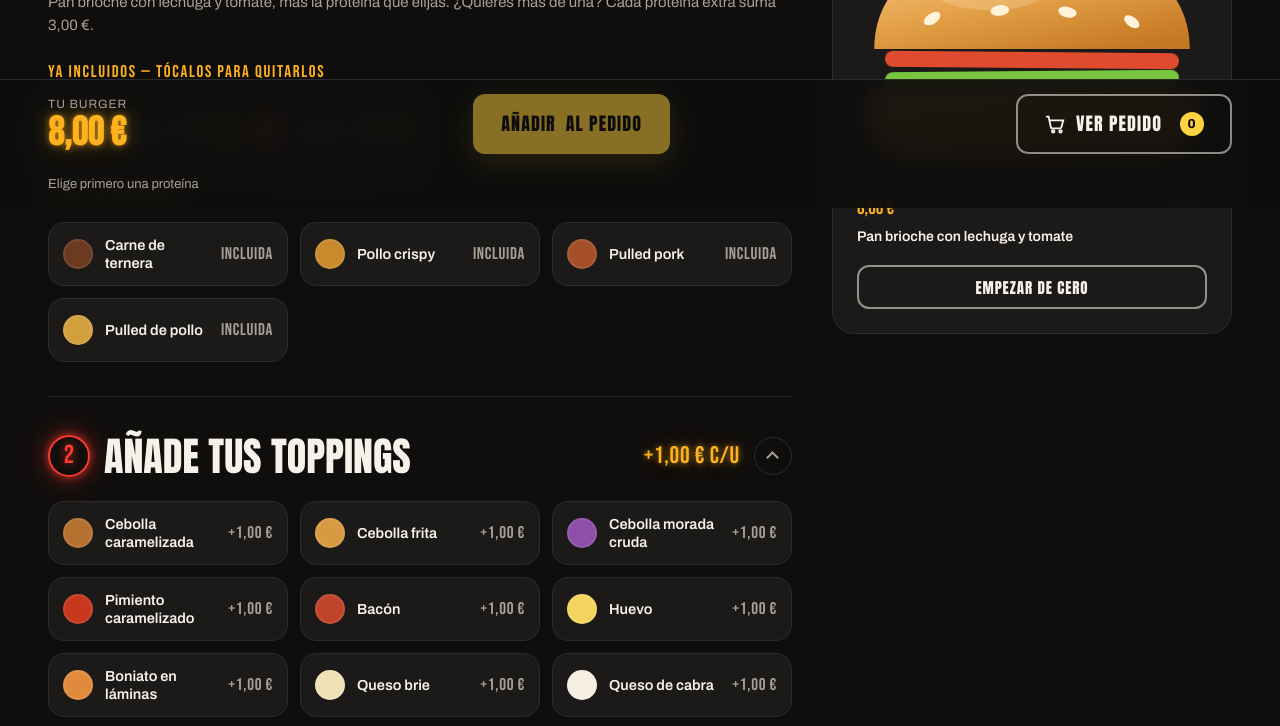
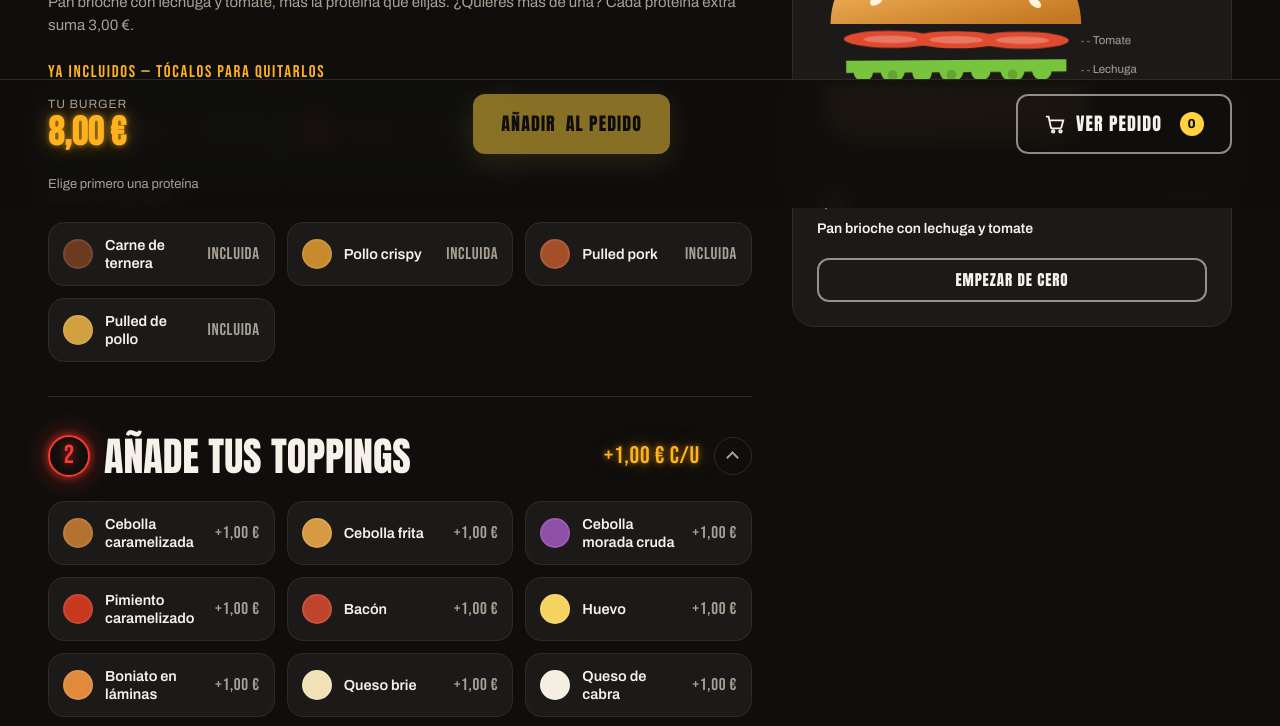
Before and after one commit to Roberjr10/manchayna-carretilla, a plain HTML site: page carretilla-v2/crea-tu-burger.html in a window 1280 px wide. Shown: the part 592-1318 px from the top of the page. Drawn offline with Linux system fonts and the light colour scheme.

Commit message:
Configurador: cada ingrediente con su dibujo y su nombre senalado
Co-Authored-By: Claude Opus 5 <noreply@anthropic.com>

```diff
--- a/carretilla-v2/burger-builder.js
+++ b/carretilla-v2/burger-builder.js
@@ -9,39 +9,88 @@
 
   // color = capa dibujada en el montaje (mientras no haya fotos recortadas)
   const PROTES = [
-    { name: 'Carne de ternera', color: '#6B3A21' },
-    { name: 'Pollo crispy', color: '#C98A2E' },
-    { name: 'Pulled pork', color: '#A44F2A' },
-    { name: 'Pulled de pollo', color: '#D1A03F' }
+    { name: 'Carne de ternera', color: '#6B3A21', kind: 'patty' },
+    { name: 'Pollo crispy', color: '#C98A2E', kind: 'crispy' },
+    { name: 'Pulled pork', color: '#A44F2A', kind: 'shredded' },
+    { name: 'Pulled de pollo', color: '#D1A03F', kind: 'shredded' }
   ];
   const TOPPINGS = [
-    { name: 'Cebolla caramelizada', color: '#B5712F' },
-    { name: 'Cebolla frita', color: '#D79A42' },
-    { name: 'Cebolla morada cruda', color: '#8E4FA8' },
-    { name: 'Pimiento caramelizado', color: '#C8381F' },
-    { name: 'Bacón', color: '#C0442C' },
-    { name: 'Huevo', color: '#F4D35E' },
-    { name: 'Boniato en láminas', color: '#E08A3C' },
-    { name: 'Queso brie', color: '#F0E2B6' },
-    { name: 'Queso de cabra', color: '#F5EFE2' },
-    { name: 'Cheddar en salsa', color: '#F2A42B' },
-    { name: 'Cheddar en loncha', color: '#F6B829' },
-    { name: 'Queso ahumado', color: '#E8C06A' }
+    { name: 'Cebolla caramelizada', color: '#B5712F', kind: 'strands' },
+    { name: 'Cebolla frita', color: '#D79A42', kind: 'strands' },
+    { name: 'Cebolla morada cruda', color: '#8E4FA8', kind: 'rings' },
+    { name: 'Pimiento caramelizado', color: '#C8381F', kind: 'strands' },
+    { name: 'Bacón', color: '#C0442C', kind: 'bacon' },
+    { name: 'Huevo', color: '#F4D35E', kind: 'egg' },
+    { name: 'Boniato en láminas', color: '#E08A3C', kind: 'slices' },
+    { name: 'Queso brie', color: '#F0E2B6', kind: 'cheese' },
+    { name: 'Queso de cabra', color: '#F5EFE2', kind: 'cheese' },
+    { name: 'Cheddar en salsa', color: '#F2A42B', kind: 'melted' },
+    { name: 'Cheddar en loncha', color: '#F6B829', kind: 'cheese' },
+    { name: 'Queso ahumado', color: '#E8C06A', kind: 'cheese' }
   ];
   const SALSAS = [
-    { name: 'Salsa rosa', color: '#E88FA0' },
-    { name: 'BBQ', color: '#7A3B1E' },
-    { name: 'Ají amarillo', color: '#F2B705' },
-    { name: 'Mayonesa de trufa', color: '#EDE3CB' },
-    { name: '????', color: '#BFD3A0' }, // pendiente: tapada en el póster
-    { name: 'Salsa de pimiento', color: '#D4451F' },
-    { name: 'Guacamole', color: '#7FA64B' }
+    { name: 'Salsa rosa', color: '#E88FA0', kind: 'drizzle' },
+    { name: 'BBQ', color: '#7A3B1E', kind: 'drizzle' },
+    { name: 'Ají amarillo', color: '#F2B705', kind: 'drizzle' },
+    { name: 'Mayonesa de trufa', color: '#EDE3CB', kind: 'drizzle' },
+    { name: '????', color: '#BFD3A0', kind: 'drizzle' }, // pendiente: tapada en el póster
+    { name: 'Salsa de pimiento', color: '#D4451F', kind: 'drizzle' },
+    { name: 'Guacamole', color: '#7FA64B', kind: 'drizzle' }
   ];
 
   const INCLUIDO = [
-    { name: "Lechuga", color: "#79C43E", badge: "incluida" },
-    { name: "Tomate", color: "#E04A2F", badge: "incluido" }
+    { name: "Lechuga", color: "#79C43E", kind: 'frills', badge: "incluida" },
+    { name: "Tomate", color: "#E04A2F", kind: 'slices', badge: "incluido" }
   ];
+
+  /* ---------- Dibujo de cada ingrediente ----------
+     Cada forma devuelve [alto del dibujo, contenido SVG] sobre un lienzo de 200 de ancho. */
+  const svg = (h, inner) => `<svg viewBox="0 0 200 ${h}" aria-hidden="true">${inner}</svg>`;
+  const SHAPES = {
+    // filete grueso con su veteado
+    patty: c => svg(26, `<rect x="4" y="2" width="192" height="22" rx="11" fill="${c}"/>
+      <rect x="5" y="3" width="190" height="20" rx="10" fill="none" stroke="#fff" stroke-opacity=".16" stroke-width="1.5"/>
+      <g fill="#fff" fill-opacity=".16"><ellipse cx="54" cy="10" rx="14" ry="2.6"/><ellipse cx="120" cy="16" rx="18" ry="2.4"/><ellipse cx="160" cy="9" rx="10" ry="2.2"/></g>`),
+    // rebozado con sus picos crujientes
+    crispy: c => svg(24, `<path d="M8 20c-4-3-3-8 2-9 1-5 7-7 11-4 3-5 10-5 13-1 4-5 11-4 13 1 4-4 10-3 12 2 5-3 11 0 11 5 5 1 6 6 2 9z" fill="${c}" transform="translate(0,1) scale(1.02,1)"/>
+      <path d="M4 21h192a4 4 0 0 1-4 3H8a4 4 0 0 1-4-3z" fill="${c}"/>
+      <g fill="${c}"><ellipse cx="40" cy="12" rx="22" ry="9"/><ellipse cx="86" cy="10" rx="24" ry="9"/><ellipse cx="132" cy="12" rx="22" ry="9"/><ellipse cx="172" cy="13" rx="20" ry="8"/></g>
+      <g fill="#fff" fill-opacity=".22"><circle cx="46" cy="9" r="2.4"/><circle cx="92" cy="7" r="2.2"/><circle cx="138" cy="10" r="2.2"/><circle cx="170" cy="9" r="2"/></g>`),
+    // carne deshilachada
+    shredded: c => svg(22, `<g stroke="${c}" stroke-width="5" stroke-linecap="round" fill="none">
+      <path d="M12 8c18-4 36 3 54-1"/><path d="M74 7c20-3 38 4 58 0"/><path d="M138 9c18-3 34 2 50-1"/>
+      <path d="M8 16c22 3 40-3 60 1"/><path d="M76 17c20 3 36-3 56 1"/><path d="M140 16c16 3 30-2 48 1"/></g>`),
+    // hojas rizadas que asoman
+    frills: c => svg(18, `<rect x="10" y="0" width="180" height="10" fill="${c}"/>
+      <g fill="${c}"><circle cx="24" cy="9" r="8"/><circle cx="48" cy="8" r="10"/><circle cx="72" cy="10" r="8"/><circle cx="96" cy="8" r="10"/><circle cx="120" cy="9" r="8"/><circle cx="146" cy="8" r="10"/><circle cx="170" cy="9" r="8"/></g>
+      <g fill="#000" fill-opacity=".16"><circle cx="48" cy="12" r="4"/><circle cx="96" cy="12" r="4"/><circle cx="146" cy="12" r="4"/></g>`),
+    // rodajas
+    slices: c => svg(16, `<g fill="${c}"><ellipse cx="46" cy="8" rx="38" ry="7"/><ellipse cx="100" cy="8" rx="38" ry="7"/><ellipse cx="154" cy="8" rx="38" ry="7"/></g>
+      <g fill="#fff" fill-opacity=".25"><ellipse cx="46" cy="8" rx="22" ry="3"/><ellipse cx="100" cy="8" rx="22" ry="3"/><ellipse cx="154" cy="8" rx="22" ry="3"/></g>`),
+    // aros
+    rings: c => svg(18, `<g fill="none" stroke="${c}" stroke-width="4">
+      <ellipse cx="48" cy="9" rx="30" ry="7"/><ellipse cx="104" cy="9" rx="26" ry="7"/><ellipse cx="156" cy="9" rx="28" ry="7"/></g>`),
+    // tiras finas
+    strands: c => svg(16, `<g stroke="${c}" stroke-width="4" stroke-linecap="round" fill="none">
+      <path d="M10 6c16 6 30-4 46 2s28-4 44 2 30-4 46 2 28-3 44 1"/>
+      <path d="M12 12c18-5 30 4 48-1s30 5 46 0 28 5 44 0 26 3 38 1"/></g>`),
+    // lonchas onduladas con su veta
+    bacon: c => svg(16, `<path d="M6 4c22-6 34 8 56 2s36 8 56 2 36 7 58 1v7c-22 6-36-7-58-1s-36-8-56-2-34-8-56-2z" fill="${c}"/>
+      <path d="M8 7c22-5 34 8 56 2s36 8 56 2 36 7 58 1" fill="none" stroke="#F6C9A8" stroke-opacity=".75" stroke-width="2.4"/>`),
+    // huevo con su yema
+    egg: () => svg(22, `<path d="M20 14c-8-12 10-14 20-8 6-9 22-8 26 1 10-7 26-2 26 7 10-5 22 1 20 8z" fill="#FFF6E4" transform="translate(18,0)"/>
+      <ellipse cx="100" cy="13" rx="78" ry="8" fill="#FFF6E4"/>
+      <circle cx="88" cy="11" r="7.5" fill="#F7B61E"/><circle cx="86" cy="9" r="2.6" fill="#FFD96B"/>`),
+    // loncha de queso con esquinas caídas
+    cheese: c => svg(15, `<path d="M8 2h184v6c0 3-2 5-5 5H13c-3 0-5-2-5-5z" fill="${c}"/>
+      <path d="M8 2h184v3H8z" fill="#fff" fill-opacity=".3"/>`),
+    // queso fundido que gotea
+    melted: c => svg(22, `<path d="M6 2h188v7c0 3-2 5-5 5l-4 6c-1 2-3 2-4 0l-4-6h-18l-5 8c-1 2-3 2-4 0l-5-8H88l-5 7c-1 2-3 2-4 0l-5-7H46l-5 7c-1 2-3 2-4 0l-5-7c-3 0-5-2-5-5z" fill="${c}"/>
+      <path d="M6 2h188v3H6z" fill="#fff" fill-opacity=".35"/>`),
+    // hilo de salsa
+    drizzle: c => svg(12, `<path d="M10 7c14-6 24 4 38-1s24 5 38 0 24 5 38 0 22 4 36 1" fill="none" stroke="${c}" stroke-width="5" stroke-linecap="round"/>`)
+  };
+  const dibujo = (kind, color) => (SHAPES[kind] || SHAPES.drizzle)(color);
 
   const eur = n => n.toFixed(2).replace('.', ',') + ' €';
   const esc = s => String(s).replace(/[&<>"]/g, c => ({ '&': '&amp;', '<': '&lt;', '>': '&gt;', '"': '&quot;' })[c]);
@@ -79,8 +128,13 @@
       ...picked.topping.map(n => ['topping', n]),
       ...picked.salsa.map(n => ['salsa', n])
     ];
-    $('[data-stack-layers]').innerHTML = layers.map(([g, n], x) => `
-      <span class="layer l-${g}" style="--c:${colorOf(g, n)};--x:${x % 2 ? 1 : -1}" title="${esc(n)}"></span>`).join('');
+    $('[data-stack-layers]').innerHTML = layers.map(([g, n], x) => {
+      const d = GROUPS[g].find(i => i.name === n);
+      return `<span class="layer l-${g}" style="--x:${x % 2 ? 1 : -1}">
+        <span class="ly-art">${dibujo(d.kind, d.color)}</span>
+        <span class="ly-tag">${esc(n)}</span>
+      </span>`;
+    }).join('');
     $('[data-stack]').classList.toggle('is-empty', !layers.length);
   }
 
--- a/carretilla-v2/styles.css
+++ b/carretilla-v2/styles.css
@@ -278,7 +278,7 @@ body.nav-open .site-nav { background: var(--bg); border-bottom: 2px solid var(--
    MONTA TU MANCHAYNA — configurador
    ========================================================================== */
 .page-hero .btn { margin-top: 22px; }
-.builder { display: grid; grid-template-columns: minmax(0, 1fr) minmax(330px, 400px); gap: 40px; align-items: start; padding-bottom: 60px; }
+.builder { display: grid; grid-template-columns: minmax(0, 1fr) minmax(390px, 440px); gap: 40px; align-items: start; padding-bottom: 60px; }
 
 /* ---------- Pasos ---------- */
 .step { padding: 34px 0; border-bottom: 1px solid var(--line); }
@@ -300,14 +300,16 @@ body.nav-open .site-nav { background: var(--bg); border-bottom: 2px solid var(--
 
 /* ---------- Montaje ---------- */
 .preview { position: sticky; top: calc(var(--hd-h) + 20px); background: var(--card); border: 1px solid var(--line); border-radius: 22px; padding: 24px; }
-.stack { display: flex; flex-direction: column; align-items: center; gap: 3px; min-height: 230px; padding: 10px 0 0; }
+.stack { display: flex; flex-direction: column; align-items: center; gap: 2px; min-height: 230px; padding: 10px 112px 0 0; }
 .stack .layers { display: flex; flex-direction: column-reverse; gap: 3px; width: 100%; align-items: center; }
 .stack .bun { width: 92%; height: auto; }
 .stack .bun.bottom { width: 96%; }
-.layer { display: block; height: 16px; width: 84%; border-radius: 10px; background: var(--c); transform: rotate(calc(var(--x) * .5deg)); animation: drop .28s cubic-bezier(.2, .9, .3, 1.3) both; }
-.layer.l-prote { height: 22px; }
-.layer.l-salsa { height: 10px; width: 80%; border-radius: 20px; }
-@keyframes drop { from { transform: translateY(-16px) scaleX(.9); opacity: 0; } }
+.layer { position: relative; display: flex; align-items: center; min-height: 28px; width: 88%; transform: rotate(calc(var(--x) * .4deg)); animation: drop .28s cubic-bezier(.2, .9, .3, 1.3) both; }
+.ly-art { flex: 1; min-width: 0; }
+.ly-art svg { display: block; width: 100%; height: auto; }
+.ly-tag { position: absolute; left: calc(100% + 14px); top: 50%; transform: translateY(-50%); width: 96px; font-size: 11.5px; line-height: 1.2; color: var(--muted); }
+.ly-tag::before { content: ""; position: absolute; left: -12px; top: 50%; width: 9px; border-top: 1px dashed rgba(246, 241, 233, .4); }
+@keyframes drop { from { transform: translateY(-14px) scaleX(.92); opacity: 0; } }
 .stack-empty { display: none; color: var(--muted); font-size: 14px; text-align: center; margin-top: 14px; }
 .stack.is-empty .stack-empty { display: block; }
 .summary { margin-top: 20px; border-top: 1px solid var(--line); padding-top: 16px; display: grid; gap: 10px; }
@@ -315,6 +317,7 @@ body.nav-open .site-nav { background: var(--bg); border-bottom: 2px solid var(--
 .summary span { color: var(--muted); font-size: 12px; text-transform: uppercase; letter-spacing: .06em; }
 .summary b { grid-column: 1; font-weight: 600; }
 .summary i { grid-row: 1 / span 2; align-self: center; font-style: normal; font-family: "Bebas Neue", Impact, sans-serif; font-size: 19px; color: var(--amber); }
+.solo-movil { display: none; }
 .btn.mini { width: 100%; margin-top: 18px; min-height: 44px; font-size: 15px; padding: 8px 16px; }
 
 /* ---------- Barra de total ---------- */
@@ -330,16 +333,17 @@ body.nav-open .site-nav { background: var(--bg); border-bottom: 2px solid var(--
   .builder { grid-template-columns: 1fr; gap: 0; padding-bottom: 20px; }
   /* el montaje va arriba y se queda pegado mientras eliges */
   .preview { order: -1; position: sticky; top: var(--hd-h); display: grid; grid-template-columns: 96px minmax(0, 1fr); gap: 14px; align-items: center; padding: 10px 18px; border-radius: 0 0 18px 18px; border-width: 0 0 1px; margin: 0 -18px; }
-  .stack { min-height: 0; padding: 0; gap: 2px; }
+  .stack { min-height: 0; padding: 0; gap: 1px; }
+  .ly-tag { display: none; }
   .stack .bun { width: 86%; }
-  .layer { height: 9px; }
-  .layer.l-prote { height: 13px; }
-  .layer.l-salsa { height: 6px; }
+  .layer { width: 92%; min-height: 0; }
   .stack-empty { display: none !important; }
   .summary { margin: 0; border-top: 0; padding-top: 0; font-size: 12.5px; gap: 6px; }
   .summary li:first-child { display: none; }
   .summary span { font-size: 10.5px; }
   .summary i { font-size: 17px; }
+  /* en móvil el panel va pegado arriba: una línea por grupo para que no coma pantalla */
+  .summary b { display: -webkit-box; -webkit-line-clamp: 1; -webkit-box-orient: vertical; overflow: hidden; }
   .preview:has(.stack.is-empty) .summary::after { content: "Elige una proteína y empieza a montarla"; color: var(--muted); }
   .btn.mini { grid-column: 2; width: auto; justify-self: start; margin-top: 2px; min-height: 38px; font-size: 13px; padding: 6px 14px; }
   .step h2 { flex-wrap: wrap; }
@@ -431,6 +435,9 @@ dialog.cart { max-width: min(540px, 100vw - 20px); background: var(--card); colo
   .ft a, .info-list a { display: inline-block; padding: 8px 0; }
   .ft li { margin-bottom: 2px; }
   .btn.mini { min-height: 44px; }
+  /* el botón de vaciar baja al final de los pasos: el panel de arriba debe ocupar poco */
+  .preview .mini { display: none; }
+  .solo-movil { display: inline-flex; margin: 10px 0 30px; }
   /* la barra del pedido se apoya sobre la barra de acciones, respetando el iPhone */
   .cartbar { bottom: calc(62px + env(safe-area-inset-bottom)); }
   .ft { padding-bottom: calc(80px + env(safe-area-inset-bottom)); }
```
Also changed, not shown: carretilla-v2/crea-tu-burger.html (+2 -0 lines).
